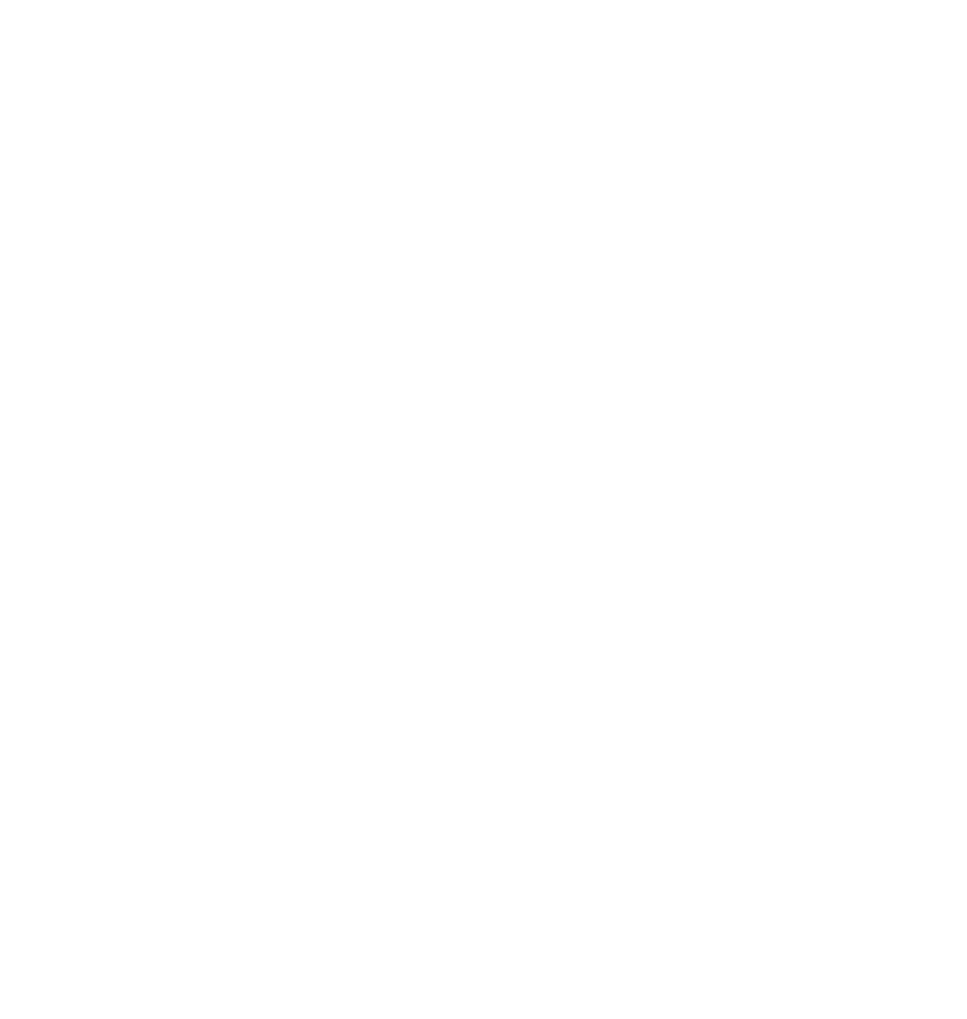
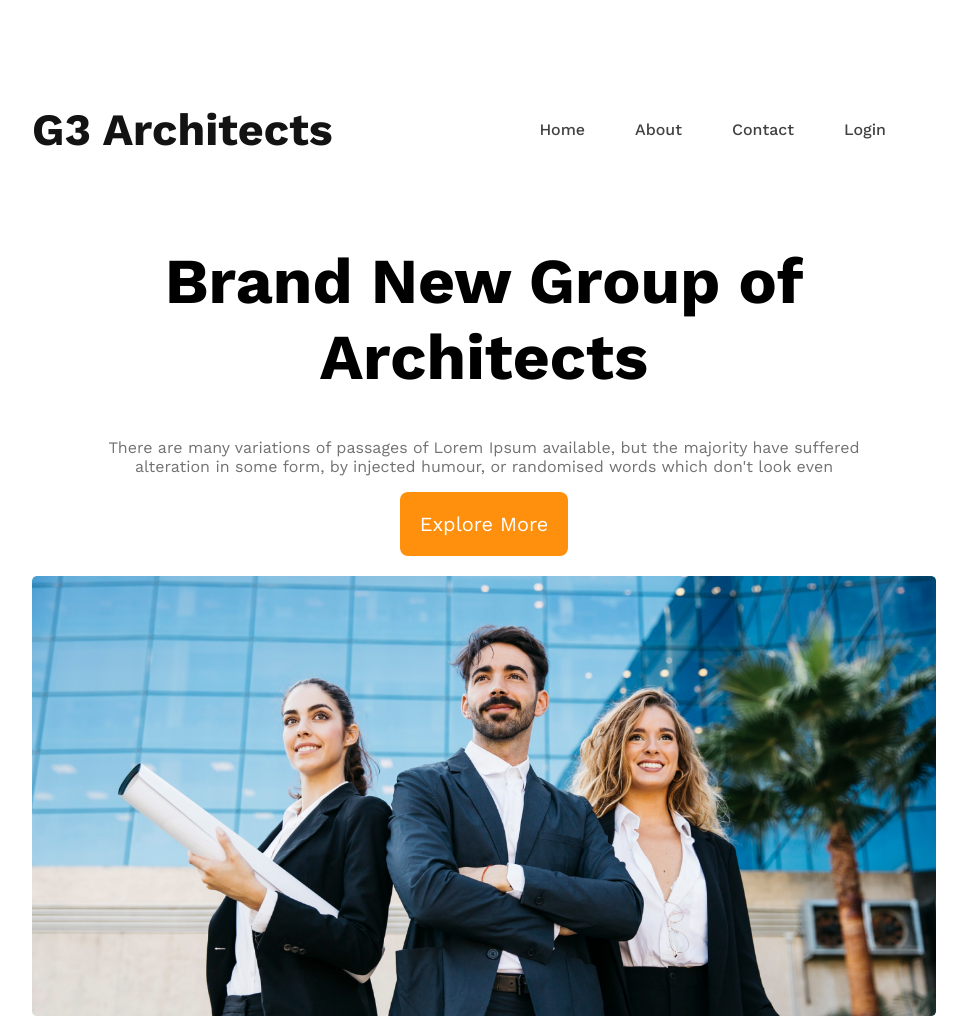
Before and after one commit to AkmolPhero/g3-architect-website, a plain HTML site: page new-index.html in a window 1280 px wide. Shown: the whole page, without its empty margins (156-1123 px from the left). Before the commit the page ends 800 px from the top, so only its background shows below. Drawn offline with nearby package versions, Linux system fonts and the light colour scheme.

Commit message:
finished the header section

```diff
--- a/new-index.html
+++ b/new-index.html
@@ -8,7 +8,24 @@
 </head>
 <body>
     <header>
-
+        <!-- header section starts -->
+        <nav>
+            <h3 class="nav-title">G3 Architects</h3>
+            <ul>
+                <li><a href="">Home</a></li>
+                <li><a href="">About</a></li>
+                <li><a href="">Contact</a></li>
+                <li><a href="">Login</a></li>
+            </ul>
+        </nav>
+        <div class="banner">
+            <div class="banner-content">
+                <h1 class="banner-title">Brand New Group of Architects</h1>
+                <p class="text-light-gray">There are many variations of passages of Lorem Ipsum available, but the majority have suffered alteration in some form, by injected humour, or randomised words which don't look even</p>
+                <button class="btn-primary">Explore More</button>
+            </div>
+            <img src="images/banner.png" alt="">
+        </div>
     </header>
     <main>
 
--- a/styles/new-architect.css
+++ b/styles/new-architect.css
@@ -4,3 +4,68 @@
 *{
     font-family: "Work Sans", sans-serif;
 }
+.text-light-gray{
+    color: #727272;
+}
+.btn-primary{
+    color: #FFFFFF;
+    background: #FF900E;
+    padding: 20px;
+    font-size: 1.25rem;
+    cursor: pointer;
+    /* font-size: 1.25rem;
+    cursor: pointer; */
+    border-radius: 8px;
+    border: none;
+    margin-bottom: 20px;
+}
+
+/* header styles */
+header{
+    padding: 50px 180px;
+}
+nav{
+    display: flex;
+    justify-content: space-between;
+    align-items: center;
+}
+.nav-title{
+    /* font-size: 2.8rem;
+    font-weight: 700; */
+    font-size: 2.8rem;
+    font-weight: 700;
+    color: #131313;
+}
+nav ul{
+    display: flex;
+}
+nav li{
+    list-style: none;
+    padding-right: 50px;
+    font-size: 1rem;
+    font-weight: 500;
+    /* font-size: 1rem;
+    font-weight: 500; */
+}
+nav a{
+    text-decoration: none;
+    color: #424242;
+}
+/* banner styles */
+
+.banner-content{
+    /* max-width: 800px;
+    margin: 0 auto; */
+    max-width: 800px;
+    margin: 0 auto;
+    text-align: center;
+}
+.banner-title{
+    font-weight: 700;
+    font-size: 4rem;
+    /* font-weight: 700;
+    font-size: 4rem; */
+}
+.banner img{
+    width: 100%;
+}
```
